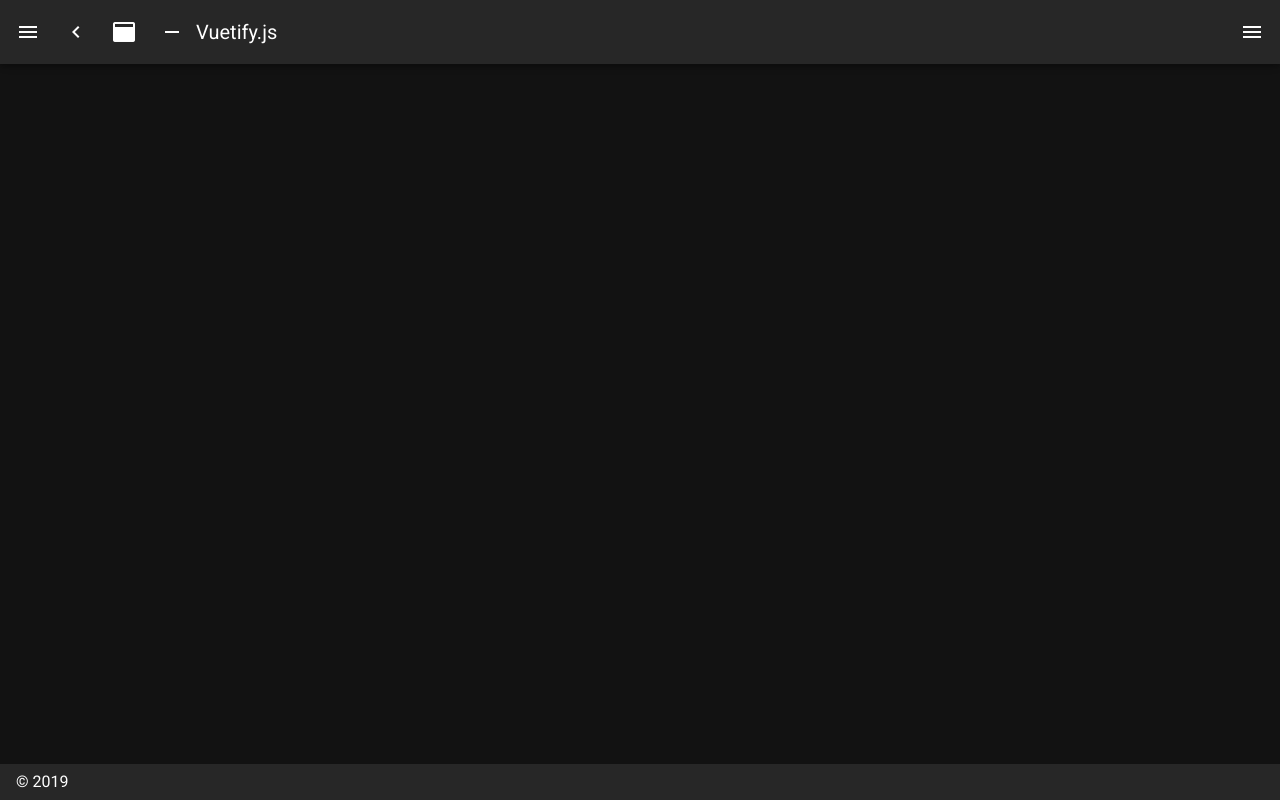
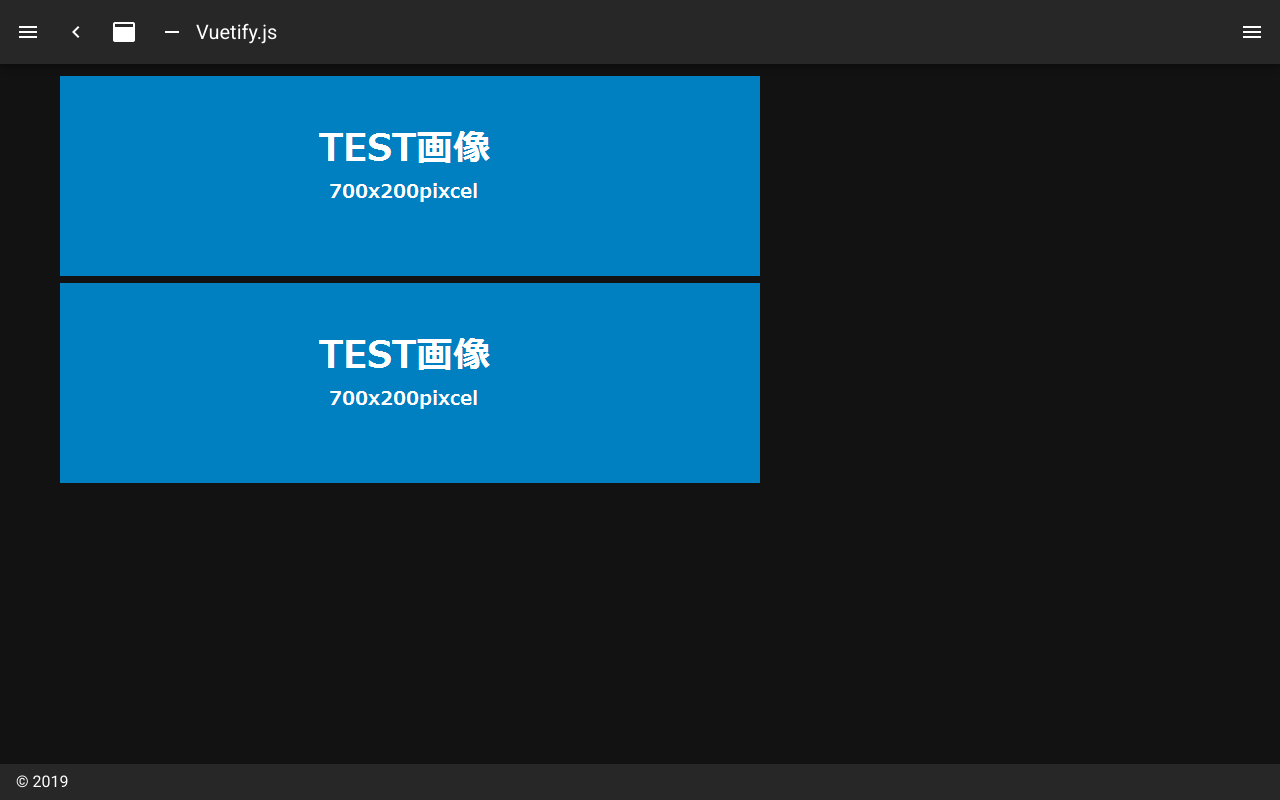
Before and after one commit to yaizuuuu/intro-nuxt, a Nuxt app: page /img in a window 1280 px wide. Before the commit this address had no page. Built offline with nearby package versions, Linux system fonts and the light colour scheme.

Commit message:
アセット: assetsとstaticの使い分け

```diff
--- a/pages/hello.vue
+++ b/pages/hello.vue
@@ -26,7 +26,7 @@ export default {
   },
   asyncData (context) {
     console.log(context)
-    return context.$axios.$get(`https://ip-ranges.amazonaws.com/ip-ranges.jsonnnnnnn`)
+    return context.$axios.$get(`https://ip-ranges.amazonaws.com/ip-ranges.json`)
       .then((res) => {
         console.log(res.prefixes)
         return {
@@ -37,6 +37,7 @@ export default {
         }
       })
       .catch((e) => {
+        // errorページを表示する
         // this.errorに値を渡せる
         // ユースケースとしてはerror.vueで表示に使う
         context.error({ statusCode: 400, message: 'ページが見つかりません' })
--- /dev/null
+++ b/pages/img.vue
@@ -0,0 +1,12 @@
+<template>
+  <div>
+    <!-- 1 KB 未満のすべてのファイルは Base64 データ URL としてインライン化される -->
+    <!-- 静的ファイルは基本asset配下でOK -->
+    <img src="~/assets/images/test.png">
+    <!-- ルートディレクトリ配下に起きたい場合はstatic配下に置く -->
+    <img src="/assets/images/test.png">
+  </div>
+</template>
+
+<script>
+</script>
```
Also changed, not shown: assets/images/test.png (added), static/assets/images/test.png (added).
